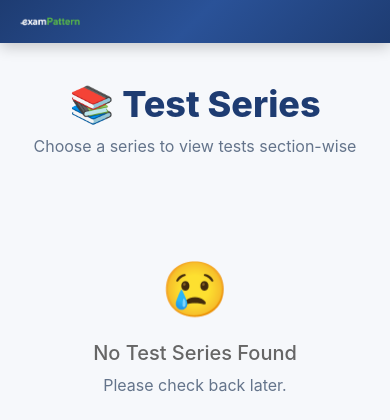
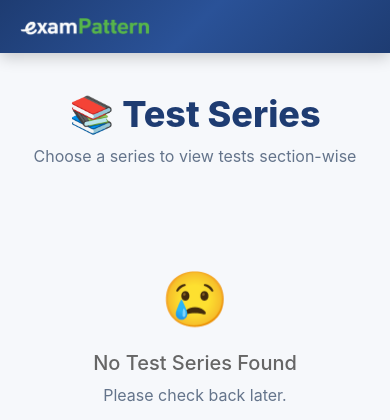
Before and after one commit to prathibhasolutions/examPattern, a Django app: page / in a window 390 px wide. Shown: the top 420 px of the page. Run offline with Django 5.2, Linux system fonts and the light colour scheme; data that the repository does not hold is empty.

Commit message:
mobile css added2

```diff
--- a/static/css/style.css
+++ b/static/css/style.css
@@ -81,7 +81,7 @@ header.navbar-brand {
 /* Logo sizing — responsive scaling for all screen sizes */
 .navbar-brand img,
 .navbar-custom .navbar-brand img {
-  width: clamp(60px, 14vw, 130px) !important;
+  width: clamp(80px, 33.33vw, 200px) !important;
   height: auto !important;
 }
 
--- a/templates/testseries/series_about.html
+++ b/templates/testseries/series_about.html
@@ -183,6 +183,7 @@
     background: rgba(255, 255, 255, 0.08);
     border-radius: 50%;
     filter: blur(0);
+    pointer-events: none;
   }
 
   .exam-shell {
```
